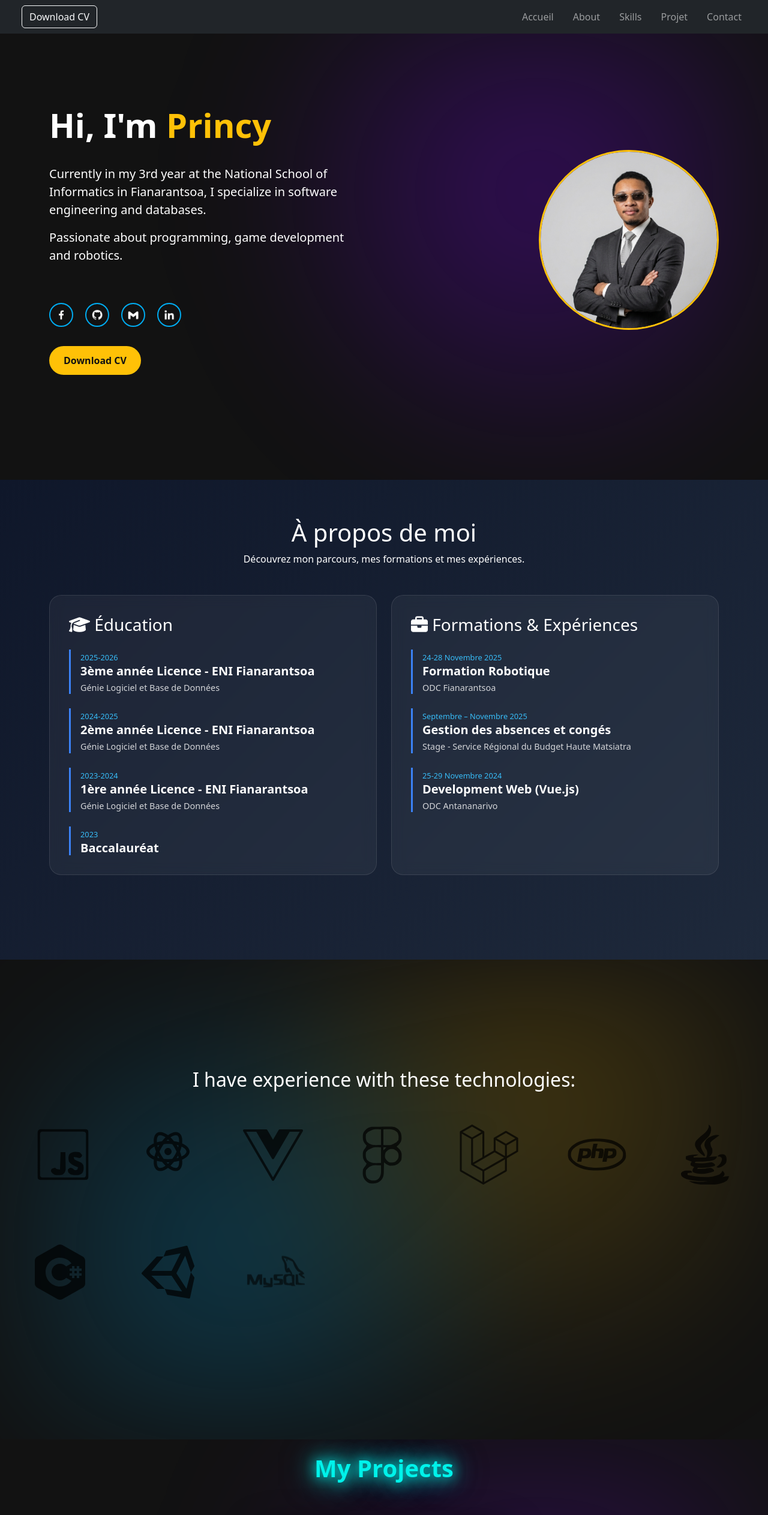
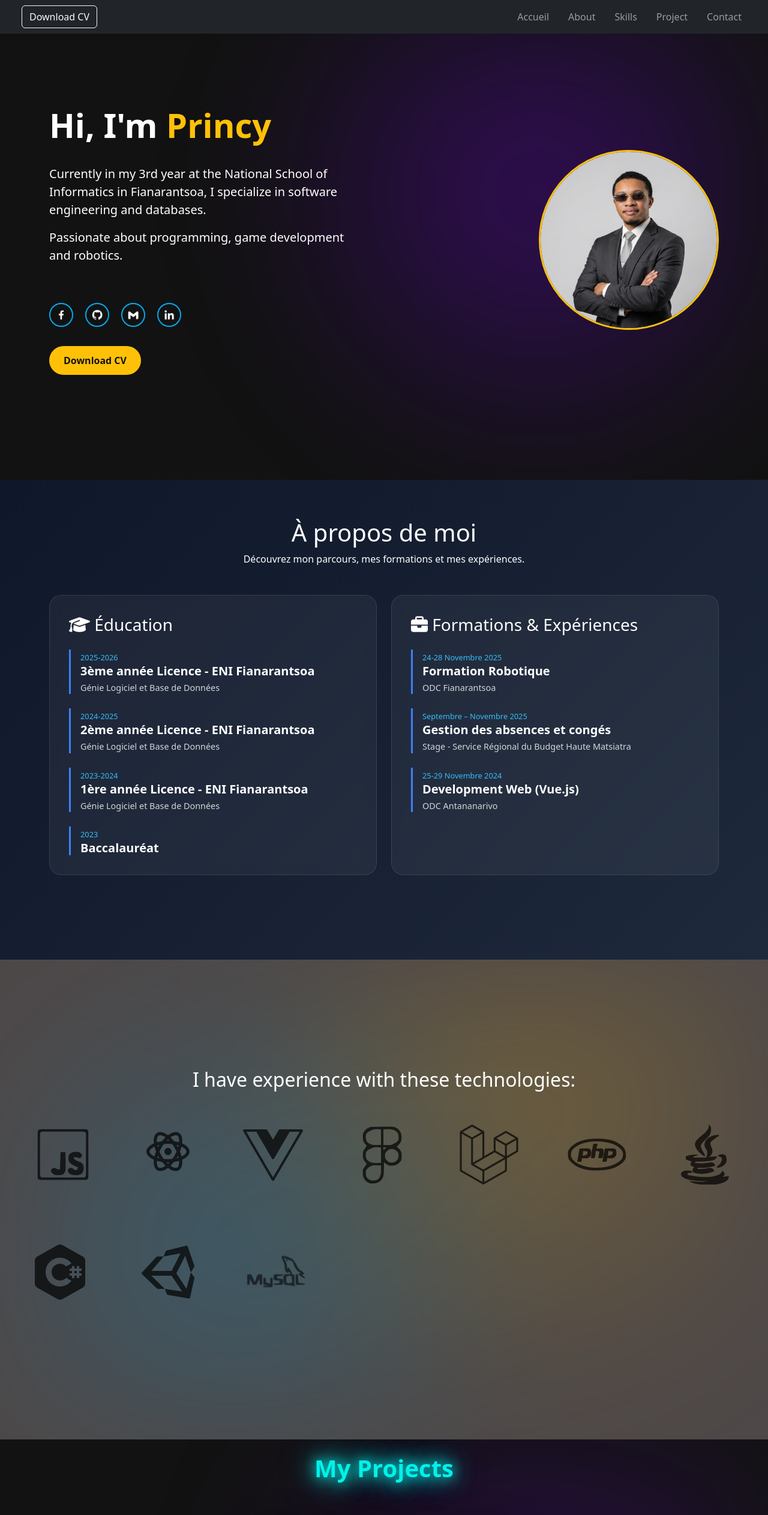
Before and after one commit to PrincyRazafy/Portfolio, a Vue app: page / in a window 1280 px wide. Shown: the top 2526 px of the page at 60% size. Built offline with nearby package versions, Linux system fonts and the light colour scheme.

Commit message:
Amelioration des remarques

```diff
--- a/src/components/Skills.vue
+++ b/src/components/Skills.vue
@@ -99,7 +99,7 @@ onBeforeUnmount(() => {
 .skills-section {
   position: relative;
   overflow: hidden;
-  background-color: #121212;
+  background-color: rgb(78, 72, 72);
 }
 
 .skills-background {
@@ -111,10 +111,10 @@ onBeforeUnmount(() => {
   background:
     radial-gradient(
       circle at 30% 60%,
-      rgba(0, 171, 240, 0.25),
+      rgba(3, 146, 202, 0.25),
       transparent 50%
     ),
-    radial-gradient(circle at 70% 30%, rgba(255, 193, 7, 0.2), transparent 50%);
+    radial-gradient(circle at 70% 30%, rgba(238, 182, 14, 0.2), transparent 50%);
   filter: blur(100px);
   z-index: 0;
 }
--- a/src/components/nav_bar.vue
+++ b/src/components/nav_bar.vue
@@ -1,15 +1,26 @@
 <template>
   <nav
-    class="px-4 navbar navbar-expand-lg navbar-dark bg-dark fixed-bottom fixed-lg-top"
+    class="px-2 px-lg-4 navbar navbar-expand-lg navbar-dark bg-dark fixed-bottom fixed-lg-top"
   >
-    <div class="container-fluid d-flex justify-content-between">
-      <button class="btn btn-outline-light me-3" @click="CV">
+    <div
+      class="container-fluid d-flex justify-content-between flex-nowrap align-items-center"
+    >
+      <button
+        class="flex-shrink-0 btn btn-outline-light me-2 me-lg-3"
+        @click="CV"
+      >
         <span class="d-none d-lg-inline">Download CV</span>
         <span class="d-inline d-lg-none">CV</span>
       </button>
 
-      <ul class="flex-row gap-3 navbar-nav ms-auto d-flex">
-        <li v-for="item in filteredItems" :key="item.href" class="nav-item">
+      <ul
+        class="flex-row gap-2 overflow-x-auto gap-lg-3 navbar-nav ms-auto d-flex flex-nowrap align-items-center hide-scrollbar"
+      >
+        <li
+          v-for="item in filteredItems"
+          :key="item.href"
+          class="nav-item text-nowrap"
+        >
           <a class="nav-link" :href="item.href">
             {{ item.label }}
           </a>
@@ -27,7 +38,7 @@ const navItems = [
   { label: "Accueil", href: "#accueil" },
   { label: "About", href: "#about" },
   { label: "Skills", href: "#skills" },
-  { label: "Projet", href: "#projet" },
+  { label: "Project", href: "#projet" },
   { label: "Contact", href: "#contact" },
 ];
 
@@ -54,7 +65,6 @@ onUnmounted(() => {
 
 const filteredItems = computed(() => {
   if (!isMobile.value) return navItems;
-
   return navItems.filter((item) => item.href !== activeHash.value);
 });
 
@@ -84,6 +94,15 @@ function CV() {
   }
 }
 
+/* scroll */
+.hide-scrollbar {
+  -ms-overflow-style: none;
+  scrollbar-width: none;
+}
+.hide-scrollbar::-webkit-scrollbar {
+  display: none;
+}
+
 /* color: #ffe082 !important; */
 /* color: #ffd700 !important; */
 </style>
```
